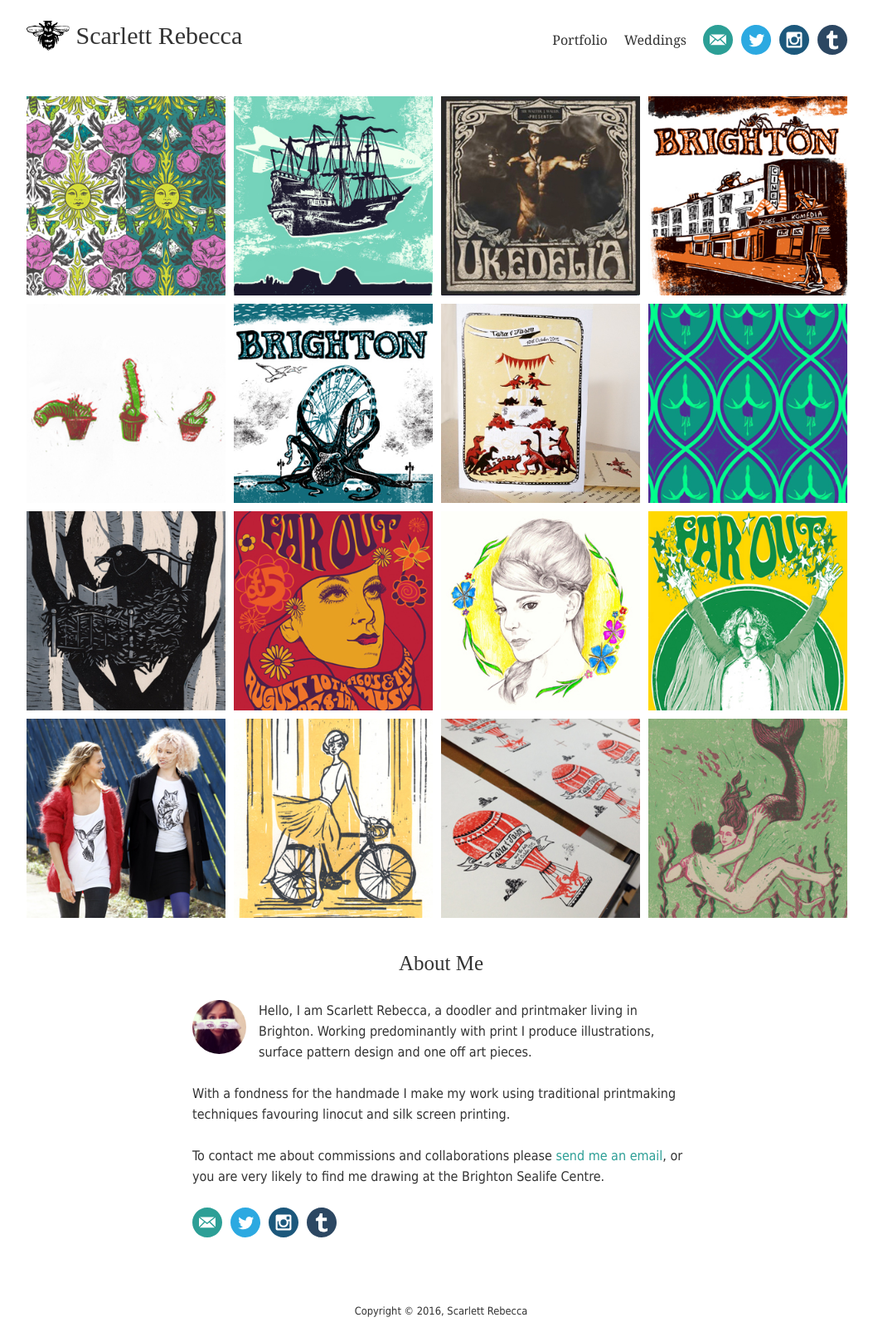
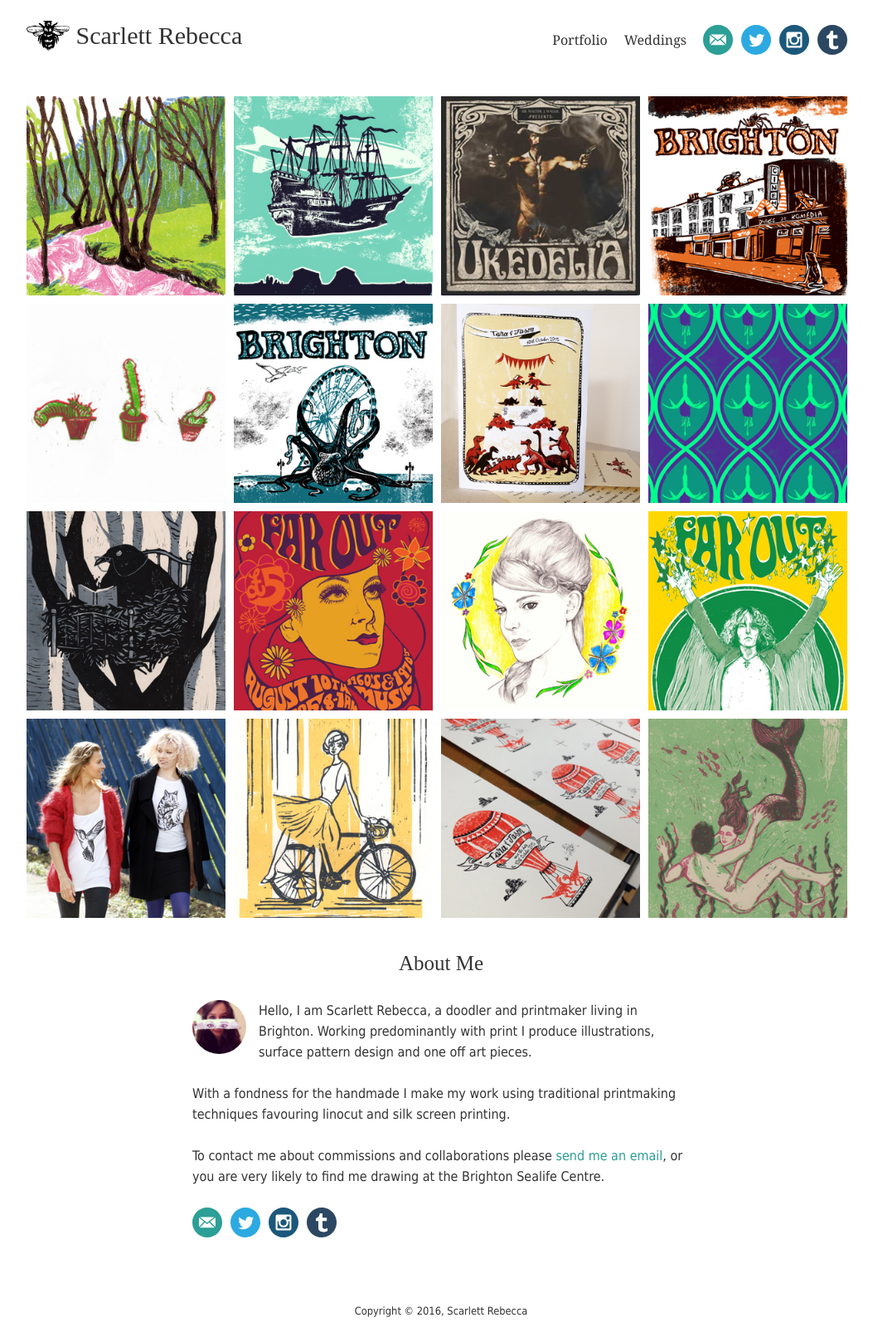
Before and after one commit to scarlettrebecca/website, a Jekyll site: the page built from pages/home.html, in a window 1280 px wide. Shown: the whole page at 83% size, without its empty margins (108-1161 px from the left). Built offline with Jekyll 4.4.1, drawn with Linux system fonts in a browser that asks for light colours; some web fonts are replaced.

Commit message:
Update work.yml

```diff
--- a/_data/work.yml
+++ b/_data/work.yml
@@ -8,8 +8,8 @@
 # Images should be 300x300px dimensions, and saved
 # for web (ideally as JPEG files)
 
-- image: sun-and-peony-repeat.jpg
-  label: Sun and Peony Repeat
+- image: pink-stream.jpg
+  label: Pink Stream lino print
 
 - image: song-book-101-jack-sharp.jpg
   label: Song Book 101 Jack Sharp
```
